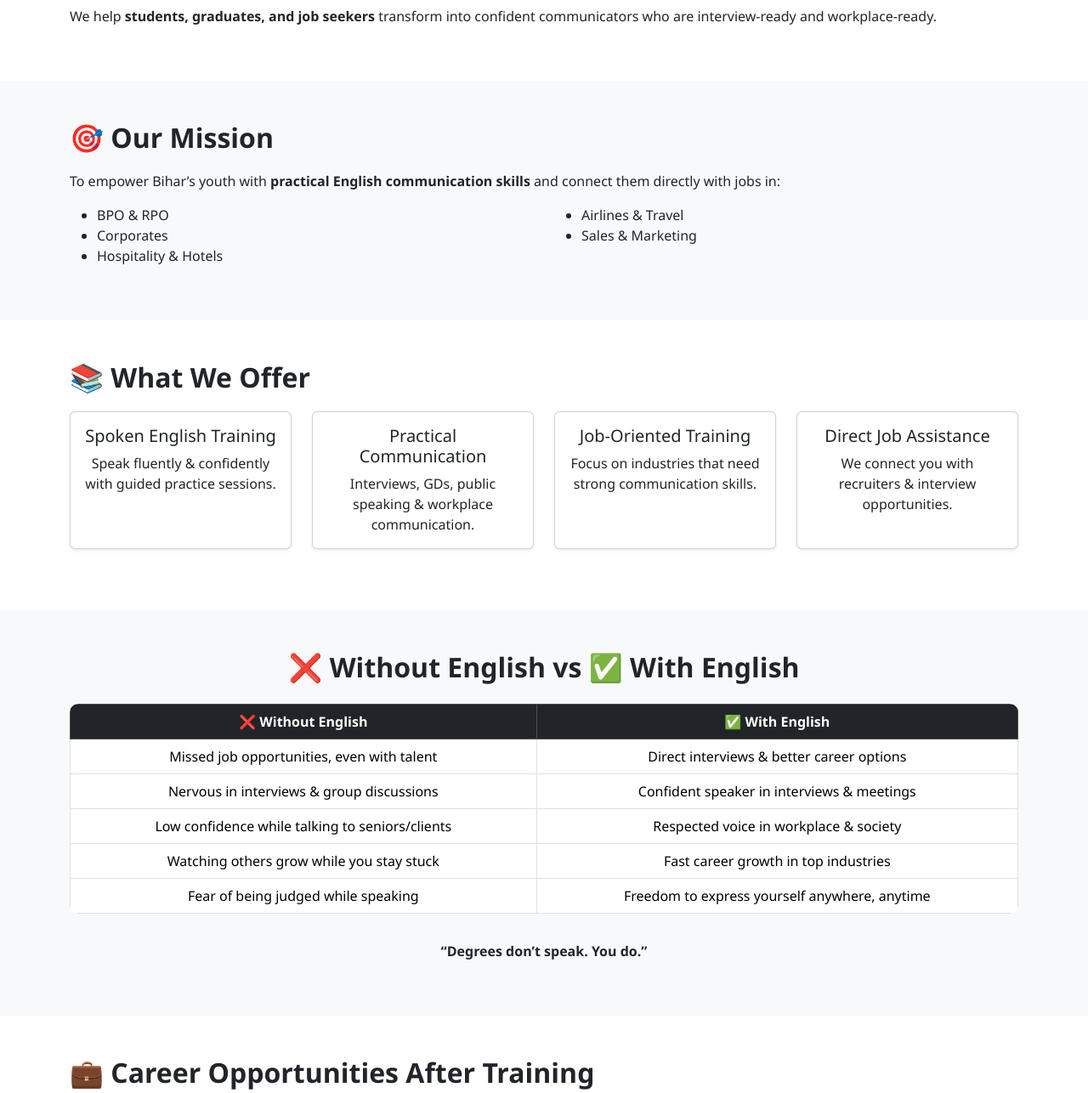
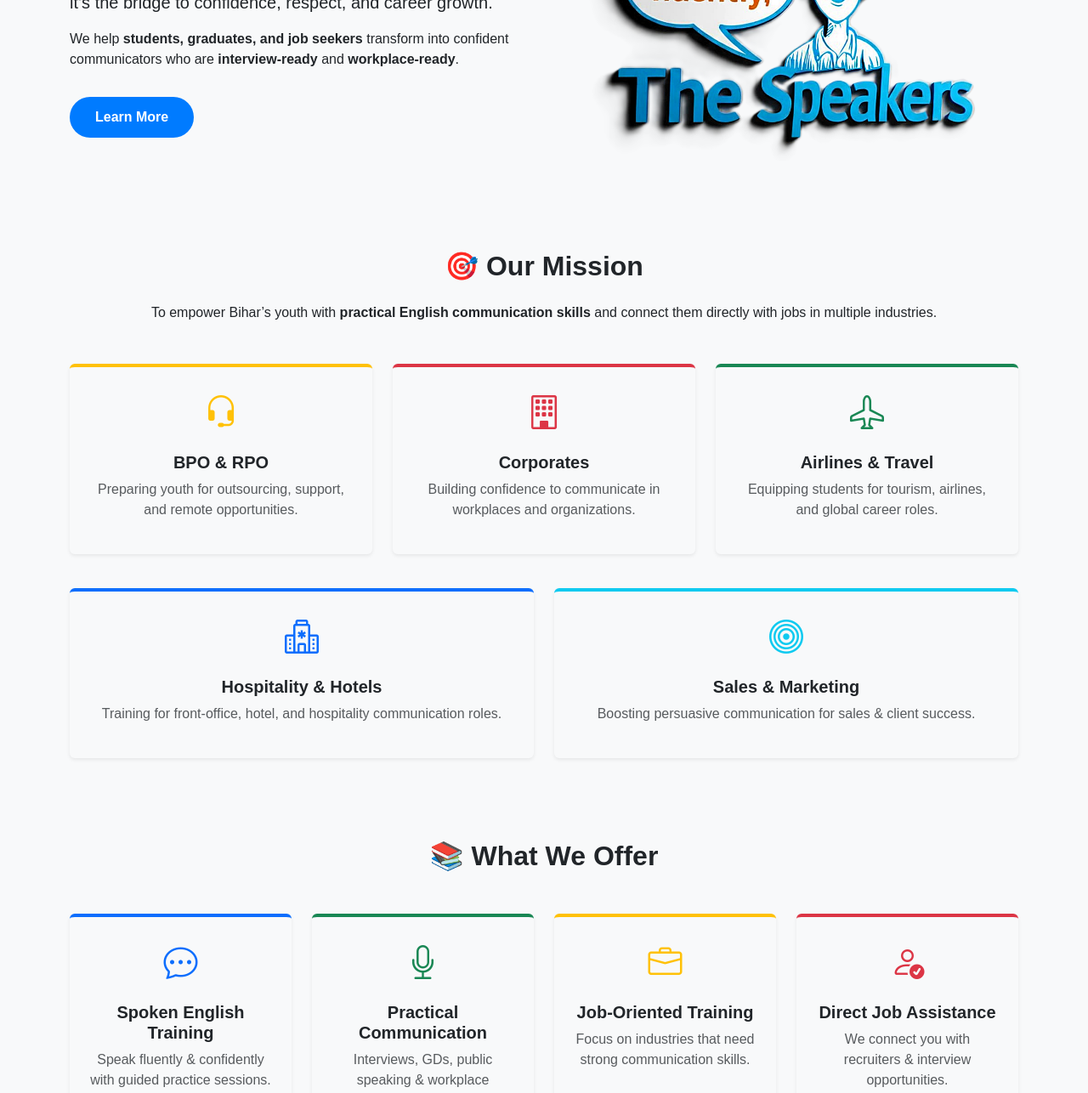
Before and after one commit to Only-Nikhil/The-Speakers, a plain HTML site: page index.html in a window 1280 px wide. Shown: the part 569-1855 px from the top of the page at 85% size. Drawn offline with nearby package versions, Linux system fonts and the light colour scheme.

Commit message:
some pages are modified

```diff
--- a/index.html
+++ b/index.html
@@ -5,22 +5,65 @@
   <meta name="viewport" content="width=device-width, initial-scale=1">
   <title>The Speakers – Communication Skills & Job Assistance</title>
   <link href="https://cdn.jsdelivr.net/npm/bootstrap@5.3.3/dist/css/bootstrap.min.css" rel="stylesheet">
+  <link rel="stylesheet" href="https://cdn.jsdelivr.net/npm/bootstrap-icons@1.11.1/font/bootstrap-icons.css">
   <style>
     body {
-      font-family: 'Segoe UI', Tahoma, Geneva, Verdana, sans-serif;
+      font-family: 'Poppins', sans-serif;
+      background: #f5fcfb;
     }
-    /* Hero Section */
+    /* Navbar */
+    .navbar {
+      background: white !important;
+      box-shadow: 0px 2px 10px rgba(0,0,0,0.05);
+    }
+    .navbar-brand {
+      color: #0d6efd !important;
+      font-weight: 700;
+      font-size: 1.3rem;
+    }
+    .navbar-nav .nav-link {
+      color: #333 !important;
+      font-weight: 500;
+      margin-left: 15px;
+      transition: 0.3s;
+    }
+    .navbar-nav .nav-link:hover {
+      color: #0d6efd !important;
+    }
+
+    /* Hero */
     #hero {
-      background: linear-gradient(to right, #007bff, #00c6ff);
-      color: white;
-      padding: 120px 20px;
+      padding: 100px 0;
+      background: linear-gradient(to right, #e8f9f6, #fefefe);
+      text-align: left;
     }
     #hero h1 {
-      font-size: 3rem;
+      font-size: 2.8rem;
       font-weight: 700;
+      color: #222;
     }
     #hero p {
-      font-size: 1.25rem;
+      font-size: 1.2rem;
+      margin-top: 15px;
+      color: #555;
+    }
+    #hero .btn-primary {
+      background: #0d6efd;
+      border: none;
+      padding: 12px 30px;
+      font-size: 1.1rem;
+      border-radius: 30px;
+      transition: 0.3s;
+    }
+    #hero .btn-primary:hover {
+      background: #084298;
+    }
+
+    /* Hero Image */
+    .hero-img {
+      max-width: 100%;
+      border-radius: 20px;
+      box-shadow: 0 8px 20px rgba(0,0,0,0.1);
     }
     /* Section Titles */
     section h2 {
@@ -88,85 +131,163 @@
 </section>
 
 <!-- About -->
-<section id="about" class="p-5">
+<section id="about" class="py-5 bg-light">
   <div class="container">
-    <h2>🚀 About Us</h2>
-    <p>
-      At <b>The Speakers</b>, we believe English is not just a language—it’s the bridge to
-      <b>confidence, respect, and career growth.</b>
-    </p>
-    <p>
-      We help <b>students, graduates, and job seekers</b> transform into confident communicators
-      who are interview-ready and workplace-ready.
-    </p>
-  </div>
-</section>
+    <div class="row align-items-center">
 
-<!-- Mission -->
-<section id="mission" class="p-5 bg-light">
-  <div class="container">
-    <h2>🎯 Our Mission</h2>
-    <p>
-      To empower Bihar’s youth with <b>practical English communication skills</b> and connect them directly with jobs in:
-    </p>
-    <div class="row">
-      <div class="col-md-6">
-        <ul>
-          <li>BPO & RPO</li>
-          <li>Corporates</li>
-          <li>Hospitality & Hotels</li>
-        </ul>
+      <!-- Left Content -->
+      <div class="col-lg-6 mb-4 mb-lg-0">
+        <h2 class="fw-bold mb-3">🚀 About Us</h2>
+        <p class="lead">
+          At <b>The Speakers</b>, we believe English is not just a language—it’s the bridge to
+          <b>confidence, respect, and career growth.</b>
+        </p>
+        <p>
+          We help <b>students, graduates, and job seekers</b> transform into confident communicators
+          who are <b>interview-ready</b> and <b>workplace-ready</b>.
+        </p>
+        <a href="#contact" class="btn btn-primary mt-3">Learn More</a>
       </div>
-      <div class="col-md-6">
-        <ul>
-          <li>Airlines & Travel</li>
-          <li>Sales & Marketing</li>
-        </ul>
+
+      <!-- Right Image -->
+      <div class="col-lg-6 text-center">
+        <img src="about-us-the-speakers.png"
+             alt="About The Speakers"
+             class="img-fluid rounded">
       </div>
     </div>
   </div>
 </section>
 
-<!-- Offers -->
-<section id="offers" class="p-5">
-  <div class="container">
-    <h2>📚 What We Offer</h2>
-    <div class="row text-center">
-      <div class="col-md-6 col-lg-3 mb-4">
-        <div class="card h-100 shadow-sm">
-          <div class="card-body">
-            <h5 class="card-title">Spoken English Training</h5>
-            <p class="card-text">Speak fluently & confidently with guided practice sessions.</p>
+
+<!-- Mission -->
+<section id="mission" class="py-5 bg-light">
+  <div class="container text-center">
+    <h2 class="fw-bold mb-4">🎯 Our Mission</h2>
+    <p class="mb-5">
+      To empower Bihar’s youth with <b>practical English communication skills</b>
+      and connect them directly with jobs in multiple industries.
+    </p>
+
+    <div class="row g-4">
+      <!-- Card 1 -->
+      <div class="col-md-4">
+        <div class="mission-card shadow-sm p-4 rounded text-center h-100 border-top border-4 border-warning">
+          <div class="icon mb-3">
+            <i class="bi bi-headset fs-1 text-warning"></i>
           </div>
+          <h5 class="fw-bold">BPO & RPO</h5>
+          <p class="text-muted">Preparing youth for outsourcing, support, and remote opportunities.</p>
         </div>
       </div>
-      <div class="col-md-6 col-lg-3 mb-4">
-        <div class="card h-100 shadow-sm">
-          <div class="card-body">
-            <h5 class="card-title">Practical Communication</h5>
-            <p class="card-text">Interviews, GDs, public speaking & workplace communication.</p>
+
+      <!-- Card 2 -->
+      <div class="col-md-4">
+        <div class="mission-card shadow-sm p-4 rounded text-center h-100 border-top border-4 border-danger">
+          <div class="icon mb-3">
+            <i class="bi bi-building fs-1 text-danger"></i>
           </div>
+          <h5 class="fw-bold">Corporates</h5>
+          <p class="text-muted">Building confidence to communicate in workplaces and organizations.</p>
         </div>
       </div>
-      <div class="col-md-6 col-lg-3 mb-4">
-        <div class="card h-100 shadow-sm">
-          <div class="card-body">
-            <h5 class="card-title">Job-Oriented Training</h5>
-            <p class="card-text">Focus on industries that need strong communication skills.</p>
+
+      <!-- Card 3 -->
+      <div class="col-md-4">
+        <div class="mission-card shadow-sm p-4 rounded text-center h-100 border-top border-4 border-success">
+          <div class="icon mb-3">
+            <i class="bi bi-airplane fs-1 text-success"></i>
           </div>
+          <h5 class="fw-bold">Airlines & Travel</h5>
+          <p class="text-muted">Equipping students for tourism, airlines, and global career roles.</p>
         </div>
       </div>
-      <div class="col-md-6 col-lg-3 mb-4">
-        <div class="card h-100 shadow-sm">
-          <div class="card-body">
-            <h5 class="card-title">Direct Job Assistance</h5>
-            <p class="card-text">We connect you with recruiters & interview opportunities.</p>
+    </div>
+
+    <div class="row g-4 mt-3">
+      <!-- Card 4 -->
+      <div class="col-md-6">
+        <div class="mission-card shadow-sm p-4 rounded text-center h-100 border-top border-4 border-primary">
+          <div class="icon mb-3">
+            <i class="bi bi-hospital fs-1 text-primary"></i>
           </div>
+          <h5 class="fw-bold">Hospitality & Hotels</h5>
+          <p class="text-muted">Training for front-office, hotel, and hospitality communication roles.</p>
+        </div>
+      </div>
+
+      <!-- Card 5 -->
+      <div class="col-md-6">
+        <div class="mission-card shadow-sm p-4 rounded text-center h-100 border-top border-4 border-info">
+          <div class="icon mb-3">
+            <i class="bi bi-bullseye fs-1 text-info"></i>
+          </div>
+          <h5 class="fw-bold">Sales & Marketing</h5>
+          <p class="text-muted">Boosting persuasive communication for sales & client success.</p>
         </div>
       </div>
     </div>
   </div>
 </section>
+
+
+
+<!-- Offers -->
+<section id="offers" class="py-5 bg-light">
+  <div class="container text-center">
+    <h2 class="fw-bold mb-5">📚 What We Offer</h2>
+
+    <div class="row g-4">
+
+      <!-- Card 1 -->
+      <div class="col-md-6 col-lg-3">
+        <div class="offer-card p-4 h-100 shadow-sm rounded border-top border-4 border-primary">
+          <div class="icon mb-3">
+            <i class="bi bi-chat-dots fs-1 text-primary"></i>
+          </div>
+          <h5 class="fw-bold">Spoken English Training</h5>
+          <p class="text-muted">Speak fluently & confidently with guided practice sessions.</p>
+        </div>
+      </div>
+
+      <!-- Card 2 -->
+      <div class="col-md-6 col-lg-3">
+        <div class="offer-card p-4 h-100 shadow-sm rounded border-top border-4 border-success">
+          <div class="icon mb-3">
+            <i class="bi bi-mic fs-1 text-success"></i>
+          </div>
+          <h5 class="fw-bold">Practical Communication</h5>
+          <p class="text-muted">Interviews, GDs, public speaking & workplace communication.</p>
+        </div>
+      </div>
+
+      <!-- Card 3 -->
+      <div class="col-md-6 col-lg-3">
+        <div class="offer-card p-4 h-100 shadow-sm rounded border-top border-4 border-warning">
+          <div class="icon mb-3">
+            <i class="bi bi-briefcase fs-1 text-warning"></i>
+          </div>
+          <h5 class="fw-bold">Job-Oriented Training</h5>
+          <p class="text-muted">Focus on industries that need strong communication skills.</p>
+        </div>
+      </div>
+
+      <!-- Card 4 -->
+      <div class="col-md-6 col-lg-3">
+        <div class="offer-card p-4 h-100 shadow-sm rounded border-top border-4 border-danger">
+          <div class="icon mb-3">
+            <i class="bi bi-person-check fs-1 text-danger"></i>
+          </div>
+          <h5 class="fw-bold">Direct Job Assistance</h5>
+          <p class="text-muted">We connect you with recruiters & interview opportunities.</p>
+        </div>
+      </div>
+
+    </div>
+  </div>
+</section>
+
+
 
 <!-- Comparison -->
 <section id="comparison" class="p-5 bg-light">
```
Also changed, not shown: about-us-the-speakers.png (added).
